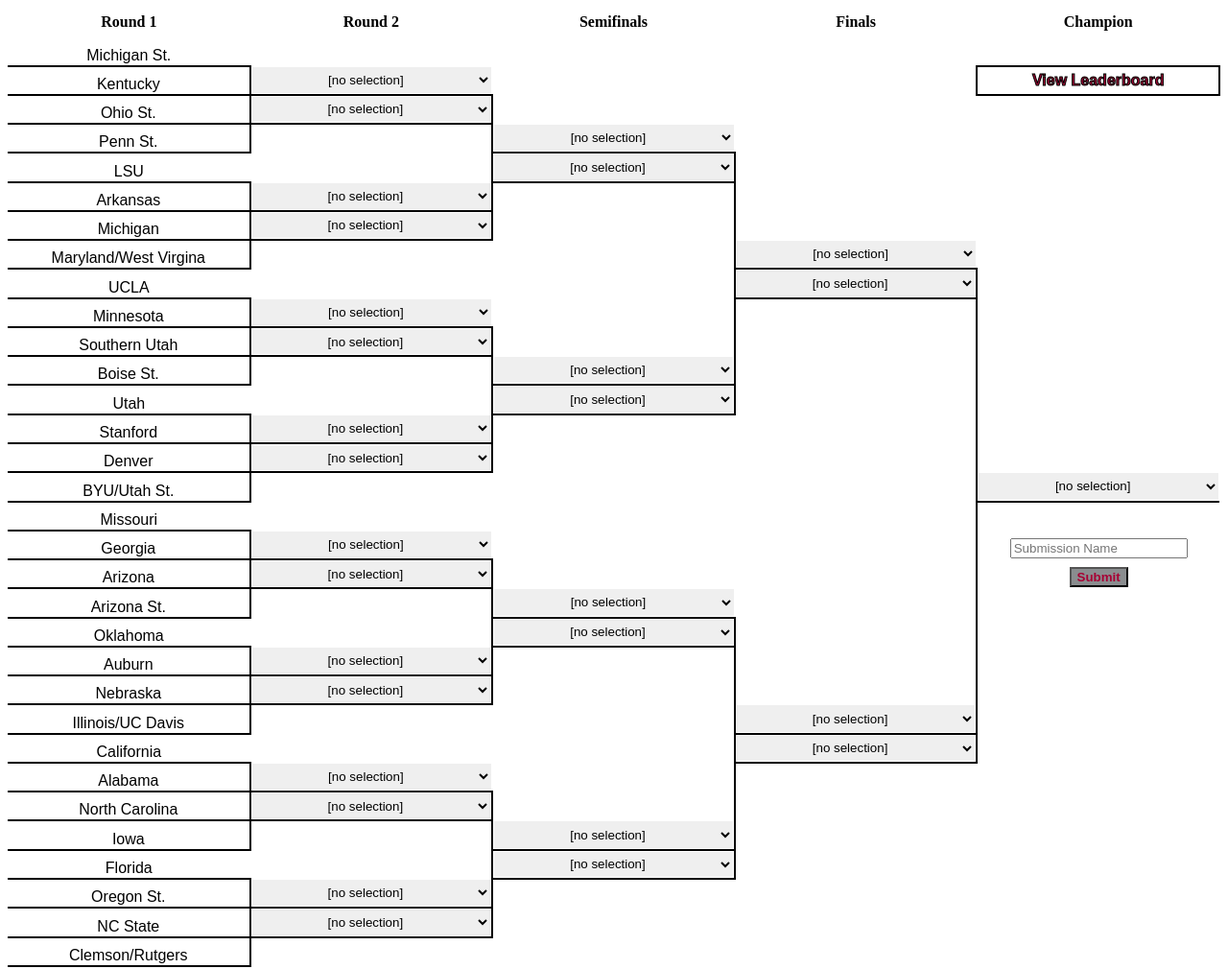
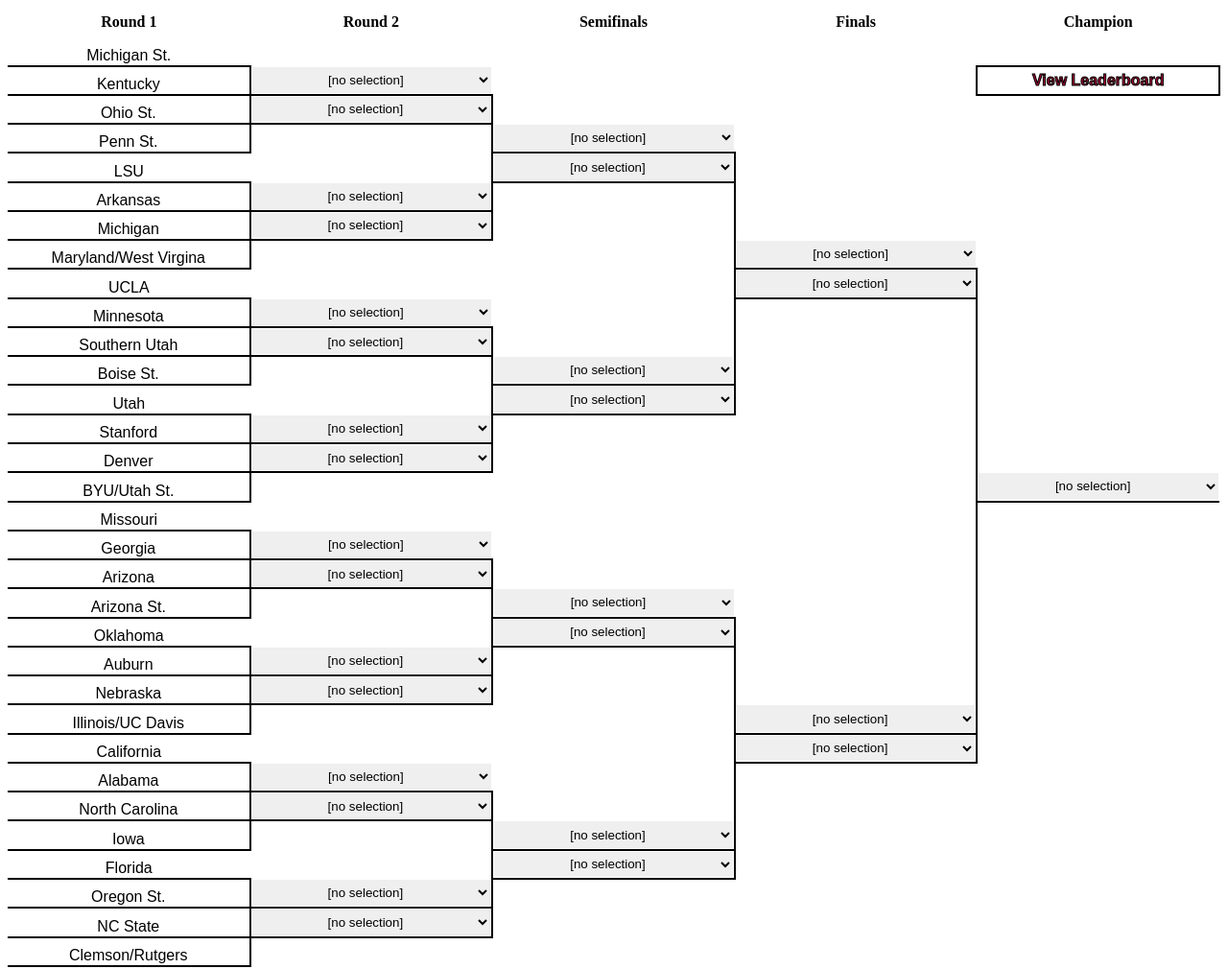
Before and after one commit to mccapobianco/GymnasticsBracket, a plain HTML site: page index.html in a window 1280 px wide. Shown: the whole page at 96% size. Drawn offline with nearby package versions, Linux system fonts and the light colour scheme.

Commit message:
close submission

```diff
--- a/index.html
+++ b/index.html
@@ -90,8 +90,8 @@
         <tr height="3%"><td class="bottom right"><label id="M4T3"></label></td> <td class="bottom right"><select onchange="handleChange(event)" onfocus="updateOptions(this)" id="M10T4"><option value="" disabled selected>[no selection]</option></select></td>  <td></td>                       <td class="right"></td>         <td></td></tr>
         <tr height="3%"><td class="bottom right"><label id="M4T4"></label></td> <td></td>                       <td></td>                       <td class="right"></td>         <td class="bottom"><select onchange="handleChange(event)" onfocus="updateOptions(this)" id="M16T1"><option value="" disabled selected>[no selection]</option></select></td></tr>
         <tr height="3%"><td class="bottom"><label id="M5T1"></label></td>       <td></td>                       <td></td>                       <td class="right"></td>         <td></td></tr>
-        <tr height="3%"><td class="bottom right"><label id="M5T2"></label></td> <td class="bottom"><select onchange="handleChange(event)" onfocus="updateOptions(this)" id="M11T1"><option value="" disabled selected>[no selection]</option></select></td>        <td></td>                       <td class="right"></td>         <td><input id="submission_name" placeholder="Submission Name"></td></tr>
-        <tr height="3%"><td class="bottom right"><label id="M5T3"></label></td> <td class="bottom right"><select onchange="handleChange(event)" onfocus="updateOptions(this)" id="M11T2"><option value="" disabled selected>[no selection]</option></select></td>  <td></td>                       <td class="right"></td>         <td><button id="submit" onclick="submitOnclick()" style="color:#a70034;background-color:#8a8d8f;font-weight:600;">Submit</button></td></tr>
+        <tr height="3%"><td class="bottom right"><label id="M5T2"></label></td> <td class="bottom"><select onchange="handleChange(event)" onfocus="updateOptions(this)" id="M11T1"><option value="" disabled selected>[no selection]</option></select></td>        <td></td>                       <td class="right"></td>         <td></td></tr>
+        <tr height="3%"><td class="bottom right"><label id="M5T3"></label></td> <td class="bottom right"><select onchange="handleChange(event)" onfocus="updateOptions(this)" id="M11T2"><option value="" disabled selected>[no selection]</option></select></td>  <td></td>                       <td class="right"></td>         <td></td></tr>
         <tr height="3%"><td class="bottom right"><label id="M5T4"></label></td> <td class="right"></td>         <td class="bottom"><select onchange="handleChange(event)" onfocus="updateOptions(this)" id="M14T1"><option value="" disabled selected>[no selection]</option></select></td>        <td class="right"></td>         <td></td></tr>
         <tr height="3%"><td class="bottom"><label id="M6T1"></label></td>       <td class="right"></td>         <td class="bottom right"><select onchange="handleChange(event)" onfocus="updateOptions(this)" id="M14T2"><option value="" disabled selected>[no selection]</option></select></td>  <td class="right"></td>         <td></td></tr>
         <tr height="3%"><td class="bottom right"><label id="M6T2"></label></td> <td class="bottom right"><select onchange="handleChange(event)" onfocus="updateOptions(this)" id="M11T3"><option value="" disabled selected>[no selection]</option></select></td>  <td class="right"></td>         <td class="right"></td>         <td></td></tr>
```
